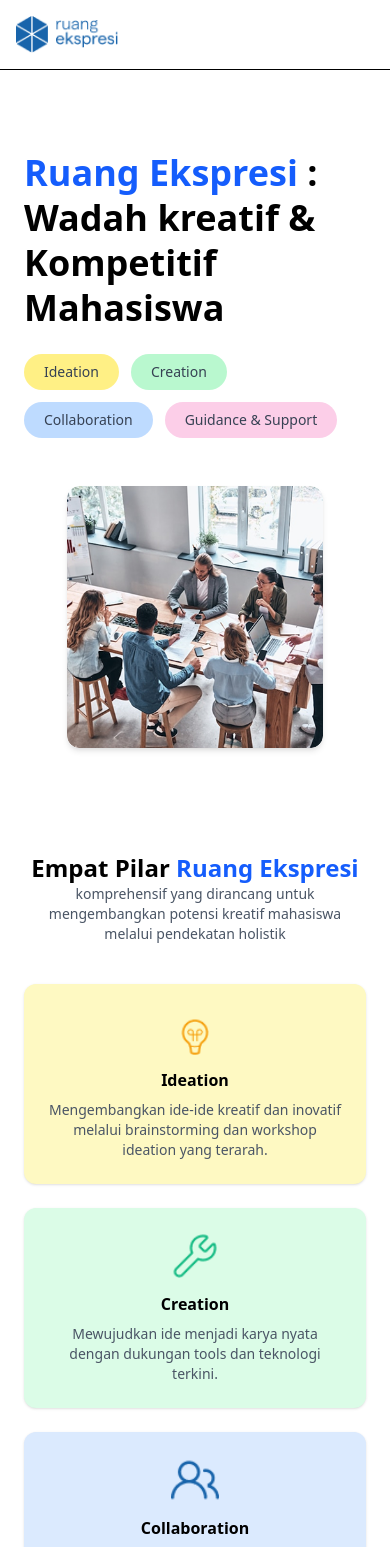
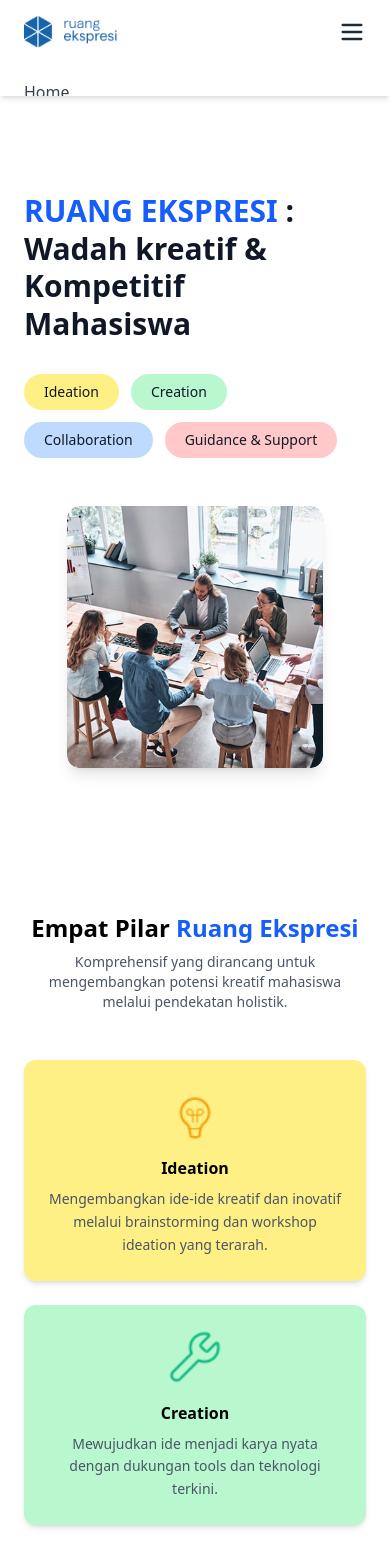
Before and after one commit to 2400016083-ui/praktikum-7-tekweb, a React (Vite) app: page / in a window 390 px wide. Shown: the top 1547 px of the page. Built offline with nearby package versions, Linux system fonts and the light colour scheme.

Commit message:
update praktikum 7

```diff
--- a/src/components/Footer.jsx
+++ b/src/components/Footer.jsx
@@ -1,13 +1,23 @@
 export default function Footer() {
   return (
-    <footer className="bg-[#2E63A3] text-white pt-16 pb-6 rounded-b-3xl mt-20">
-      <div className="max-w-6xl mx-auto grid md:grid-cols-3 gap-10 px-6 text-sm">
+    <footer className="w-full bg-[#2E63A3] text-white pt-16 pb-6 mt-24">
 
-        {/* LOGO + TEXT */}
+      {/* ==== CONTAINER ==== */}
+      <div className="max-w-7xl mx-auto px-4 md:px-12 grid grid-cols-1 sm:grid-cols-2 md:grid-cols-3 gap-12 text-sm">
+
+        {/* ========== LEFT COLUMN : LOGO + TEXT ========== */}
         <div>
           <div className="flex items-center gap-3 mb-5">
-            <img src="/praktikum-7-tekweb/assets/LogoFooter.png" className="h-12 object-contain" />
-            <img src="/praktikum-7-tekweb/assets/RuangEkspresiFooter.png" className="h-8 object-contain" />
+            <img
+              src="/assets/LogoFooter.png"
+              className="h-10 sm:h-12 object-contain"
+              alt="Logo"
+            />
+            <img
+              src="/assets/RuangEkspresiFooter.png"
+              className="h-7 sm:h-8 object-contain"
+              alt="Ruang Ekspresi"
+            />
           </div>
 
           <p className="leading-relaxed text-gray-200 max-w-xs">
@@ -16,69 +26,57 @@ export default function Footer() {
             collaboration, dan guidance.
           </p>
 
-          {/* CONTACT INFO */}
-          <div className="mt-5 space-y-4 text-gray-200">
-
-            {/* ADDRESS */}
+          <div className="mt-6 space-y-4 text-gray-200">
             <div className="flex items-start gap-3">
-              <div className="pt-1">
-                <img src="/praktikum-7-tekweb/assets/MapsFooter.png" className="w-5" />
-              </div>
-              <p className="leading-tight max-w-xs">
-                Jl. Ringroad Selatan, Kragilan, Tamanan,<br />
-                Kec. Banguntapan, Bantul,<br />
-                Daerah Istimewa Yogyakarta 55191
+              <img src="/assets/MapsFooter.png" className="w-5 mt-1" alt="Maps" />
+              <p className="leading-snug">
+                Jl. Ringroad Selatan, Kragilan, Tamanan,
+                Kec. Banguntapan, Bantul, Daerah Istimewa Yogyakarta 55191
               </p>
             </div>
 
-            {/* EMAIL */}
             <div className="flex items-start gap-3">
-              <div className="pt-1">
-                <img src="/praktikum-7-tekweb/assets/EmailFooter.png" className="w-5" />
-              </div>
+              <img src="/assets/EmailFooter.png" className="w-5 mt-1" alt="Email" />
               <p>ruang_ekspresi@webmail.uad.ac.id</p>
             </div>
 
-            {/* PHONE */}
-            <div className="flex items-start gap-3">
-              <div className="pt-1">
-                <img src="/praktikum-7-tekweb/assets/ContactFooter.png" className="w-5" />
-              </div>
+            <div className="flex items-center gap-3">
+              <img src="/assets/ContactFooter.png" className="w-5" alt="Phone" />
               <p>(0274) 511830</p>
             </div>
-
           </div>
         </div>
 
-        {/* QUICK LINKS */}
+        {/* ========== QUICK LINKS ========== */}
         <div>
           <h4 className="font-semibold text-lg mb-4">Quick Links</h4>
           <ul className="space-y-2 text-gray-200">
-            <li>Home</li>
-            <li>About</li>
-            <li>Program</li>
-            <li>Projects</li>
-            <li>Testimonials</li>
-            <li>Contact</li>
+            <li className="hover:underline cursor-pointer">Home</li>
+            <li className="hover:underline cursor-pointer">About</li>
+            <li className="hover:underline cursor-pointer">Program</li>
+            <li className="hover:underline cursor-pointer">Projects</li>
+            <li className="hover:underline cursor-pointer">Testimonials</li>
+            <li className="hover:underline cursor-pointer">Contact</li>
           </ul>
         </div>
 
-        {/* PROGRAMS */}
+        {/* ========== PROGRAMS ========== */}
         <div>
           <h4 className="font-semibold text-lg mb-4">Programs</h4>
           <ul className="space-y-2 text-gray-200">
-            <li>Career Talks</li>
-            <li>Extra Classes</li>
-            <li>Project Work</li>
-            <li>Mentoring</li>
+            <li className="hover:underline cursor-pointer">Career Talks</li>
+            <li className="hover:underline cursor-pointer">Extra Classes</li>
+            <li className="hover:underline cursor-pointer">Project Work</li>
+            <li className="hover:underline cursor-pointer">Mentoring</li>
           </ul>
         </div>
+
       </div>
 
-      {/* BORDER LINE */}
-      <div className="border-t border-white/40 mt-10 pt-4"></div>
+      {/* Divider */}
+      <div className="border-t border-white/40 mt-10 pt-4 w-full" />
 
-      {/* COPYRIGHT */}
+      {/* Copyright */}
       <p className="text-center text-gray-200 text-xs">
         ©️ 2025 Ruang Ekspresi | All Rights Reserved
       </p>
--- a/src/components/HeroSection.jsx
+++ b/src/components/HeroSection.jsx
@@ -1,39 +1,43 @@
 export default function HeroSection() {
   return (
-    <section className="max-w-7xl mx-auto px-6 md:px-12 py-20 grid md:grid-cols-2 gap-12 items-center">
+    <section className="w-full bg-white pt-28 md:pt-32">
+      <div className="max-w-7xl mx-auto px-6 md:px-12 py-20 grid md:grid-cols-2 gap-12 items-center">
 
+        {/* TEXT */}
         <div>
-        <h1 className="text-4xl md:text-5xl font-bold leading-tight">
-          <span className="text-blue-600">Ruang Ekspresi</span> :
-          <br />
-          Wadah kreatif & Kompetitif Mahasiswa
+          <h1 className="text-3xl sm:text-4xl md:text-5xl font-bold leading-tight text-gray-900">
+            <span className="text-blue-600">RUANG EKSPRESI</span> : <br />
+            Wadah kreatif & Kompetitif <br />
+            Mahasiswa
           </h1>
 
-        {/* Badge Section */}
-        <div className="flex flex-wrap gap-3 mt-6">
-          <span className="px-5 py-2 bg-yellow-200 text-gray-700 rounded-full text-sm font-medium">
+          {/* BADGES */}
+          <div className="flex flex-wrap gap-3 mt-8">
+            <span className="px-5 py-2 bg-yellow-200 text-gray-900 rounded-full text-sm font-medium">
               Ideation
             </span>
-          <span className="px-5 py-2 bg-green-200 text-gray-700 rounded-full text-sm font-medium">
+            <span className="px-5 py-2 bg-green-200 text-gray-900 rounded-full text-sm font-medium">
               Creation
             </span>
-          <span className="px-5 py-2 bg-blue-200 text-gray-700 rounded-full text-sm font-medium">
+            <span className="px-5 py-2 bg-blue-200 text-gray-900 rounded-full text-sm font-medium">
               Collaboration
             </span>
-          <span className="px-5 py-2 bg-pink-200 text-gray-700 rounded-full text-sm font-medium">
+            <span className="px-5 py-2 bg-red-200 text-gray-900 rounded-full text-sm font-medium">
               Guidance & Support
             </span>
           </div>
         </div>
 
-      <div className="flex justify-center">
+        {/* IMAGE */}
+        <div className="flex justify-center md:justify-end">
           <img
-          src="/praktikum-7-tekweb/assets/HeroSection.png"
-          className="w-64 md:w-80 lg:w-[22rem] rounded-xl object-cover shadow-md"
+            src="/assets/HeroSection.png"
+            className="w-64 sm:w-72 md:w-96 lg:w-[26rem] max-w-full rounded-xl shadow-lg object-cover"
             alt="Hero"
           />
         </div>
 
+      </div>
     </section>
   );
 }
--- a/src/components/Navbar.jsx
+++ b/src/components/Navbar.jsx
@@ -1,30 +1,62 @@
+import { useState } from "react";
+
 export default function Navbar() {
+  const [open, setOpen] = useState(false);
+
   return (
-    <nav className="w-full flex items-center justify-between p-4 border-b bg-white">
-      <div className="flex items-center gap-2">
+    <nav className="w-full bg-white shadow-md fixed top-0 left-0 z-50">
+      {/* WRAPPER */}
+      <div className="max-w-7xl mx-auto px-6 md:px-12 py-4 flex items-center justify-between">
 
-        {/* Logo icon */}
-        <img
-          src="/praktikum-7-tekweb/assets/Logonav.png"
-          className="w-8"
-          alt="Logo"
-        />
+        {/* Logo */}
+        <div className="flex items-center gap-3">
+          <img src="/assets/Logonav.png" className="w-7 md:w-8" alt="Logo" />
+          <img src="/assets/nav.png" className="h-6 md:h-7" alt="Ruang Ekspresi" />
+        </div>
 
-        {/* Logo text (gambar “ruang ekspresi”) */}
-        <img
-          src="/praktikum-7-tekweb/assets/nav.png"
-          className="h-7"
-          alt="Ruang Ekspresi"
-        />
+        {/* DESKTOP MENU */}
+        <div className="hidden md:flex gap-8 text-sm text-gray-700">
+          <a href="#">Home</a>
+          <a href="#">About</a>
+          <a href="#">Program</a>
+          <a href="#">Project</a>
+          <a href="#">Testimonials</a>
+          <a href="#">Contact</a>
+        </div>
+
+        {/* HAMBURGER (MOBILE) */}
+        <button
+          onClick={() => setOpen(!open)}
+          className="md:hidden focus:outline-none"
+        >
+          <svg
+            className="w-7 h-7 text-gray-800"
+            fill="none"
+            stroke="currentColor"
+            strokeWidth="2"
+            viewBox="0 0 24 24"
+          >
+            {open ? (
+              <path strokeLinecap="round" strokeLinejoin="round" d="M6 18L18 6M6 6l12 12" />
+            ) : (
+              <path strokeLinecap="round" strokeLinejoin="round" d="M4 6h16M4 12h16M4 18h16" />
+            )}
+          </svg>
+        </button>
       </div>
 
-      <div className="hidden md:flex gap-6 text-sm">
-        <a href="#">Home</a>
-        <a href="#">About</a>
-        <a href="#">Program</a>
-        <a href="#">Project</a>
-        <a href="#">Testimonials</a>
-        <a href="#">Contact</a>
+      {/* MOBILE MENU */}
+      <div
+        className={`md:hidden bg-white px-6 py-4 space-y-3 text-gray-700 transition-all duration-300 overflow-hidden ${
+          open ? "max-h-60" : "max-h-0"
+        }`}
+      >
+        <a className="block" href="#">Home</a>
+        <a className="block" href="#">About</a>
+        <a className="block" href="#">Program</a>
+        <a className="block" href="#">Project</a>
+        <a className="block" href="#">Testimonials</a>
+        <a className="block" href="#">Contact</a>
       </div>
     </nav>
   );
--- a/src/components/PillarGrid.jsx
+++ b/src/components/PillarGrid.jsx
@@ -3,54 +3,54 @@ export default function PillarGrid() {
     {
       title: "Ideation",
       desc: "Mengembangkan ide-ide kreatif dan inovatif melalui brainstorming dan workshop ideation yang terarah.",
-      img: "/praktikum-7-tekweb/assets/PilarIdeation.png",
-      color: "bg-yellow-100",
+      img: "/assets/PilarIdeation.png",
+      color: "bg-yellow-200",
     },
     {
       title: "Creation",
       desc: "Mewujudkan ide menjadi karya nyata dengan dukungan tools dan teknologi terkini.",
-      img: "/praktikum-7-tekweb/assets/PilarCreation.png",
-      color: "bg-green-100",
+      img: "/assets/PilarCreation.png",
+      color: "bg-green-200",
     },
     {
       title: "Collaboration",
       desc: "Bekerja sama dalam tim multidisiplin untuk menciptakan solusi yang komprehensif.",
-      img: "/praktikum-7-tekweb/assets/PilarCollaboration.png",
-      color: "bg-blue-100",
+      img: "/assets/PilarCollaboration.png",
+      color: "bg-blue-200",
     },
     {
       title: "Guidance & Support",
       desc: "Mendapat bimbingan dari mentor berpengalaman dan akses ke berbagai resources pembelajaran.",
-      img: "/praktikum-7-tekweb/assets/PilarGuidance.png",
-      color: "bg-pink-100",
+      img: "/assets/PilarGuidance.png",
+      color: "bg-pink-200",
     },
   ];
 
   return (
-    <section className="max-w-6xl mx-auto p-6">
+    <section className="w-full bg-white">
+      <div className="max-w-7xl mx-auto px-6 md:px-12 mt-16 md:mt-24">
+
+        {/* Heading */}
         <h2 className="text-center text-2xl font-semibold">
           Empat Pilar <span className="text-blue-600">Ruang Ekspresi</span>
         </h2>
-      <p className="text-center text-gray-600 text-sm mb-10">
-        komprehensif yang dirancang untuk mengembangkan potensi kreatif mahasiswa
-        melalui pendekatan holistik
+        <p className="text-center text-gray-600 text-sm mt-2 mb-12 max-w-2xl mx-auto">
+          Komprehensif yang dirancang untuk mengembangkan potensi kreatif mahasiswa melalui pendekatan holistik.
         </p>
 
-      <div className="grid md:grid-cols-4 gap-6">
+        {/* Grid */}
+        <div className="grid grid-cols-1 sm:grid-cols-2 md:grid-cols-4 gap-6 items-stretch">
           {pillars.map((p) => (
             <div
               key={p.title}
-            className={`${p.color} p-6 rounded-xl shadow text-center`}
+              className={`${p.color} p-6 rounded-xl shadow-md text-center h-full`}
             >
-            <img
-              src={p.img}
-              className="w-12 h-12 mx-auto mb-3 object-contain"
-              alt={p.title}
-            />
+              <img src={p.img} className="w-14 md:w-16 mx-auto mb-4" alt={p.title} />
               <h3 className="font-semibold mb-2">{p.title}</h3>
-            <p className="text-gray-600 text-sm">{p.desc}</p>
+              <p className="text-gray-600 text-sm leading-relaxed">{p.desc}</p>
             </div>
           ))}
+        </div>
       </div>
     </section>
   );
--- a/src/components/ProgramCards.jsx
+++ b/src/components/ProgramCards.jsx
@@ -3,41 +3,53 @@ export default function ProgramCards() {
     {
       title: "Career Talks",
       desc: "Sesi sharing dari praktisi industri dan alumni sukses",
-      color: "bg-yellow-100",
-      img: "/praktikum-7-tekweb/assets/CareerTalks.png",
+      img: "/assets/CareerTalks.png",
+      color: "bg-yellow-200",
     },
     {
       title: "Extra Classes",
       desc: "Kelas tambahan skill development dan workshop teknis",
-      color: "bg-green-100",
-      img: "/praktikum-7-tekweb/assets/ExtraClasses.png",
+      img: "/assets/ExtraClasses.png",
+      color: "bg-green-200",
     },
     {
       title: "Project Work",
       desc: "Mengerjakan project nyata dengan bimbingan mentor",
-      color: "bg-blue-100",
-      img: "/praktikum-7-tekweb/assets/ProjectWork.png",
+      img: "/assets/ProjectWork.png",
+      color: "bg-blue-200",
     },
     {
       title: "Mentoring",
       desc: "Sesi konsultasi personal dengan mentor berpengalaman",
-      color: "bg-pink-100",
-      img: "/praktikum-7-tekweb/assets/Mentoring.png",
+      img: "/assets/Mentoring.png",
+      color: "bg-pink-200",
     },
   ];
 
   return (
-    <div className="max-w-6xl mx-auto grid md:grid-cols-4 gap-6 mt-16 px-6">
+    <section className="w-full mt-16 md:mt-24 py-10">
+      <div className="max-w-7xl mx-auto px-6 md:px-12">
+
+        <div className="grid grid-cols-1 sm:grid-cols-2 md:grid-cols-4 gap-6 items-stretch">
+
           {programs.map((p) => (
             <div
               key={p.title}
-          className={`${p.color} p-6 rounded-xl shadow border`}
+              className={`${p.color} p-6 rounded-xl shadow-md transition hover:shadow-lg flex flex-col h-full`}
             >
-          <img src={p.img} className="w-8 mb-3" alt={p.title} />
+              <img src={p.img} alt={p.title} className="w-12 md:w-14 mb-4" />
+
               <h3 className="font-semibold text-sm">{p.title}</h3>
-          <p className="text-xs text-gray-600 mt-1">{p.desc}</p>
+
+              <p className="text-xs text-gray-700 mt-1 leading-relaxed flex-grow">
+                {p.desc}
+              </p>
             </div>
           ))}
+
         </div>
+
+      </div>
+    </section>
   );
 }
--- a/src/components/ProjectShowcase.jsx
+++ b/src/components/ProjectShowcase.jsx
@@ -1,41 +1,61 @@
-import React, { useState } from "react";
+import { useState } from "react";
 
-const PROJECTS = [
+export default function ProjectShowcase() {
+  const slides = [
     {
       category: "UI/UX Design",
       title: "Creative Portfolio Platform",
       desc: "Platform showcase karya mahasiswa dengan sistem rating dan feedback komunitas",
-    image: "assets/ShowCase.png",
+      img: "/assets/ShowCase.png",
+      bg: "bg-pink-50",
+      team: [
+        { name: "Budi Santoso", role: "Frontend Developer" },
+        { name: "Budi Santoso", role: "Frontend Developer" },
+        { name: "Budi Santoso", role: "Frontend Developer" },
+      ],
     },
+
     {
       category: "Web Development",
-    title: "Smart Campus Dashboard",
-    desc: "Dashboard interaktif untuk monitoring aktivitas akademik mahasiswa.",
-    image: "assets/ShowCase.png",
+      title: "Creative Portfolio Platform",
+      desc: "Platform showcase karya mahasiswa dengan sistem rating dan feedback komunitas",
+      img: "/assets/ShowCase.png",
+      bg: "bg-green-50",
+      team: [
+        { name: "Budi Santoso", role: "Frontend Developer" },
+        { name: "Budi Santoso", role: "Frontend Developer" },
+        { name: "Budi Santoso", role: "Frontend Developer" },
+      ],
     },
+
     {
-    category: "Mobile App",
-    title: "Health Tracker App",
-    desc: "Aplikasi mobile untuk memonitor aktivitas harian dan kesehatan.",
-    image: "assets/ShowCase.png",
+      category: "Mobile Development",
+      title: "Creative Portfolio Platform",
+      desc: "Platform showcase karya mahasiswa dengan sistem rating dan feedback komunitas",
+      img: "/assets/ShowCase.png",
+      bg: "bg-yellow-50",
+      team: [
+        { name: "Budi Santoso", role: "Frontend Developer" },
+        { name: "Budi Santoso", role: "Frontend Developer" },
+        { name: "Budi Santoso", role: "Frontend Developer" },
+      ],
     },
   ];
 
-export default function ProjectShowcase() {
   const [index, setIndex] = useState(0);
 
-  const nextSlide = () => {
-    setIndex((prev) => (prev + 1) % PROJECTS.length);
+  const prevSlide = () => {
+    setIndex((prev) => (prev === 0 ? slides.length - 1 : prev - 1));
   };
 
-  const prevSlide = () => {
-    setIndex((prev) => (prev - 1 + PROJECTS.length) % PROJECTS.length);
+  const nextSlide = () => {
+    setIndex((prev) => (prev === slides.length - 1 ? 0 : prev + 1));
   };
 
-  const p = PROJECTS[index];
+  const current = slides[index];
 
   return (
-    <section className="max-w-6xl mx-auto mt-20">
+    <section className="max-w-7xl mx-auto px-6 md:px-12 mt-24">
       <h2 className="text-center text-2xl font-semibold">
         Showcase <span className="text-blue-600">Student Projects</span>
       </h2>
@@ -43,52 +63,54 @@ export default function ProjectShowcase() {
         Karya-karya inovatif yang telah dihasilkan oleh mahasiswa dalam program Ruang Ekspresi
       </p>
 
-      {/* CARD */}
-      <div className="relative mt-10 bg-pink-50 rounded-2xl p-10 shadow transition-all duration-300">
-
+      {/* SLIDER CARD */}
+      <div
+        className={`relative mt-10 rounded-2xl p-10 shadow overflow-hidden transition-all duration-500 ${current.bg}`}
+      >
         {/* LEFT ARROW */}
         <button
           onClick={prevSlide}
-          className="absolute left-4 top-1/2 -translate-y-1/2 bg-white shadow p-3 rounded-full hover:scale-110 transition"
+          className="absolute left-4 top-1/2 -translate-y-1/2 bg-white shadow p-3 rounded-full"
         >
-          ←
+          <span className="text-xl">←</span>
         </button>
 
         {/* RIGHT ARROW */}
         <button
           onClick={nextSlide}
-          className="absolute right-4 top-1/2 -translate-y-1/2 bg-white shadow p-3 rounded-full hover:scale-110 transition"
+          className="absolute right-4 top-1/2 -translate-y-1/2 bg-white shadow p-3 rounded-full"
         >
-          →
+          <span className="text-xl">→</span>
         </button>
 
         {/* CONTENT */}
         <div className="grid md:grid-cols-2 gap-10 items-center">
-          {/* LEFT */}
+          {/* LEFT CONTENT */}
           <div>
             <span className="inline-block bg-blue-100 text-blue-800 px-4 py-1 rounded-full text-xs font-medium">
-              {p.category}
+              {current.category}
             </span>
 
-            <h3 className="font-bold text-2xl mt-4">{p.title}</h3>
+            <h3 className="font-bold text-2xl mt-4">{current.title}</h3>
 
             <p className="text-gray-600 text-sm mt-3 leading-relaxed max-w-sm">
-              {p.desc}
+              {current.desc}
             </p>
 
             <div className="mt-5">
               <p className="font-semibold text-sm mb-2">Tim Pembuat :</p>
 
               <div className="space-y-3">
-                {[1, 2, 3].map((i) => (
+                {current.team.map((m, i) => (
                   <div className="flex items-center gap-3" key={i}>
                     <img
-                      src="assets/TimPembuat.png"
+                      src="/assets/TimPembuat.png"
                       className="w-10 h-10 rounded-full object-cover"
+                      alt="Profile"
                     />
                     <div>
-                      <p className="font-semibold text-sm">Budi Santoso</p>
-                      <p className="text-gray-500 text-xs">Frontend Developer</p>
+                      <p className="font-semibold text-sm">{m.name}</p>
+                      <p className="text-gray-500 text-xs">{m.role}</p>
                     </div>
                   </div>
                 ))}
@@ -96,7 +118,7 @@ export default function ProjectShowcase() {
             </div>
 
             <button className="mt-6 flex items-center gap-2 bg-blue-600 text-white px-4 py-2 rounded-xl shadow">
-              <img src="assets/Vector.png" className="w-4" />
+              <img src="/assets/Vector.png" className="w-4" alt="Arrow" />
               Live Demo
             </button>
           </div>
@@ -104,8 +126,9 @@ export default function ProjectShowcase() {
           {/* RIGHT IMAGE */}
           <div>
             <img
-              src={p.image}
-              className="rounded-2xl border-4 border-pink-300 w-full object-cover shadow"
+              src={current.img}
+              className="rounded-2xl border-4 border-white w-full object-cover"
+              alt="Project"
             />
           </div>
         </div>
```
Also changed, not shown: src/components/ScheduleSection.jsx (+39 -25 lines), src/components/Testimonials.jsx (+77 -17 lines), src/index.css (+20 -11 lines), tailwind.config.js (added, +11 -0 lines), vite.config.js (+4 -5 lines), 27 other files (tests, documents, lock files or other folders). Lines whose indentation alone changed are shown as unchanged.
